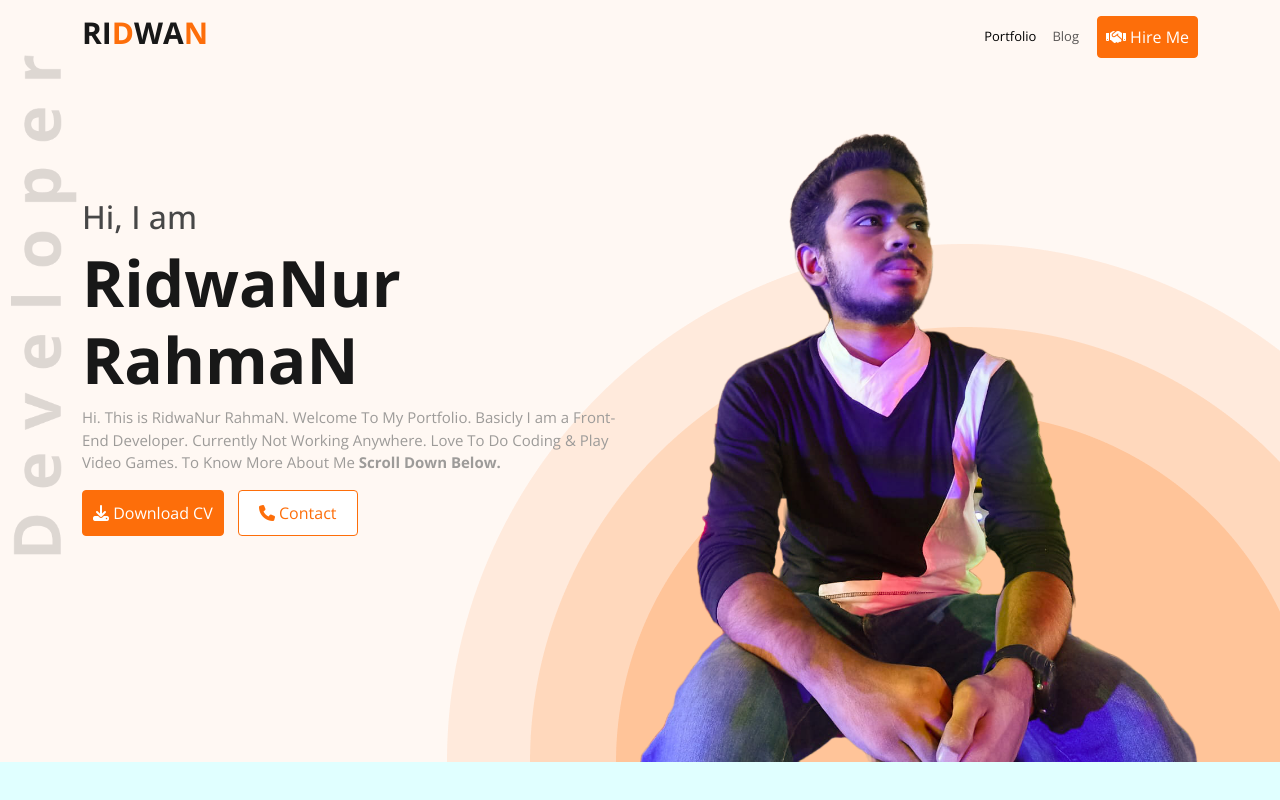
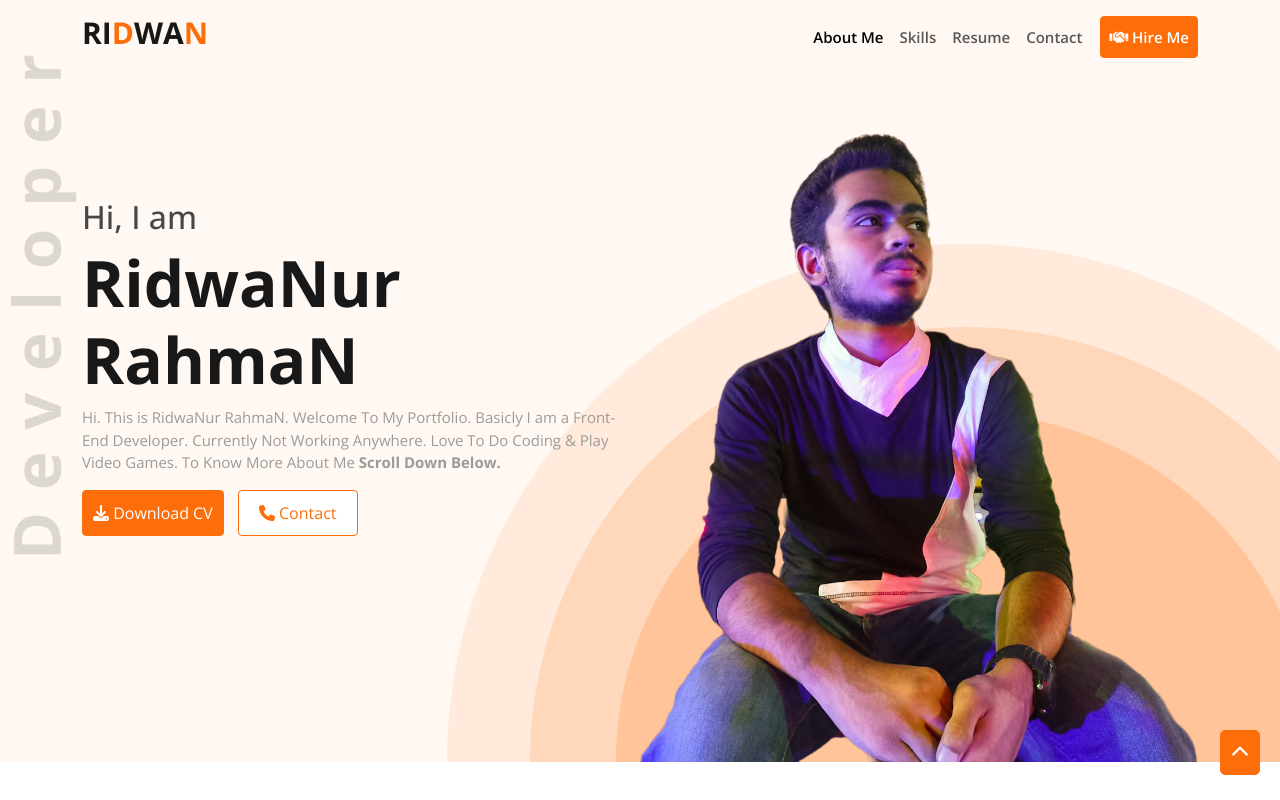
Before and after one commit to ridwan-rahman29/Developer-Portfolio, a plain HTML site: page index.html in a window 1280 px wide. Shown: the top 800 px of the page. Drawn offline with nearby package versions, Linux system fonts and the light colour scheme.

Commit message:
Code_Completed_Res-NO

```diff
--- a/css/style.css
+++ b/css/style.css
@@ -11,7 +11,6 @@
 
 body{
     font-family: 'Open Sans', sans-serif;
-    background-color: lightcyan;
     color: var(--default-color);
 }
 
@@ -77,6 +76,10 @@ header::before {
     color: var(--primary-color);
 }
 
+.navbar-nav li a {
+    font-size: 15px !important;
+    font-weight: 600;
+}
 
 /* Head Section */
 
@@ -311,6 +314,8 @@ input[type="text"], input[type="email"], textarea {
     font-weight: 500;
     width: 70%;
     margin-bottom: 15px;
+    box-shadow: 0px 0px 2px 0px #a19c9c;
+    border-radius:8px;
 }
 
 .messege_box form textarea {
@@ -318,8 +323,53 @@ input[type="text"], input[type="email"], textarea {
     padding-top: 10px;
 }
 
-input[type="submit"] {
-    width: 100px;height: 40px;
+.sub_btn {
+    width: 100px;
+    height: 40px;
+    color: #fff;
+}
+
+.sub_btn:hover{
+    color: var(--primary-color);
+}
+
+.copyright_txt p {
+    font-size: 15px;
+    font-weight: 700;
+    color: var(--gray-one);
 }
 
 /* Footer End */
+
+
+
+/* Top BTN Start */
+
+.top_btn_box {
+    position: fixed;
+    right: 20px;
+    bottom: 25px;
+    width: 40px;
+    height: 45px;
+}
+
+.top_btn_box .top_btn {
+    width: 100%;
+    height: 100%;
+    font-size: 18px;
+    display: grid;
+    place-items: center;
+    border: 1px solid var(--primary-color);
+    background-color: var(--primary-color);
+    color: #fff;
+    border-radius: 5px;
+    transition: all 0.3s;
+    text-decoration: none;
+}
+
+.top_btn_box .top_btn:hover {
+    background-color: #ffff;
+    color: var(--primary-color);
+}
+
+/* Top BTN End */
--- a/index.html
+++ b/index.html
@@ -47,10 +47,16 @@
                       <div class="collapse navbar-collapse nav_ul" id="navbarSupportedContent">
                         <ul class="navbar-nav me-auto mb-2 mb-lg-0 d-flex align-items-center">
                           <li class="nav-item">
-                            <a class="nav-link active" aria-current="page" href="#">Portfolio</a>
+                            <a class="nav-link active" aria-current="page" href="#about_me">About Me</a>
                           </li>
                           <li class="nav-item">
-                            <a class="nav-link" href="#">Blog</a>
+                            <a class="nav-link" href="#skill_sec">Skills</a>
+                          </li>
+                          <li class="nav-item">
+                            <a class="nav-link" href="#edu_exp">Resume</a>
+                          </li>
+                          <li class="nav-item">
+                            <a class="nav-link" href="#footer">Contact</a>
                           </li>
                           <li class="nav-item">
                             <button class="main_btn p-2 rounded-1"><a href="#"><i class="fa-solid fa-handshake"></i> Hire Me</a></button>
@@ -305,14 +311,14 @@
                         <input type="text" placeholder="Your Name">
                         <input type="email" placeholder="Your Email" required>
                         <textarea name="" id="" cols="30" rows="10" placeholder="Messege"></textarea>
-                        <input type="submit" value="Sent">
+                        <input type="submit" value="Sent" class="main_btn sub_btn rounded-3 fw-semibold">
                     </form>
 
                 </div>
             </div>
 
-            <div class="copyright_txt">
-                <p>&copy 2023 RidwaNur Rahman</p>
+            <div class="copyright_txt text-center" style="margin-top:70px;">
+                <p>&copy 2023 All Codes <i class="fa-solid fa-code"></i> Reserved By RidwaNur Rahman </p>
             </div>
 
         </div>
@@ -320,8 +326,9 @@
 
     <!-- Footer End -->
 
-
-
+    <div class="top_btn_box">
+        <a href="#header" class="top_btn"><i class="fa-solid fa-chevron-up"></i></a>
+    </div>
 
 
 
```
